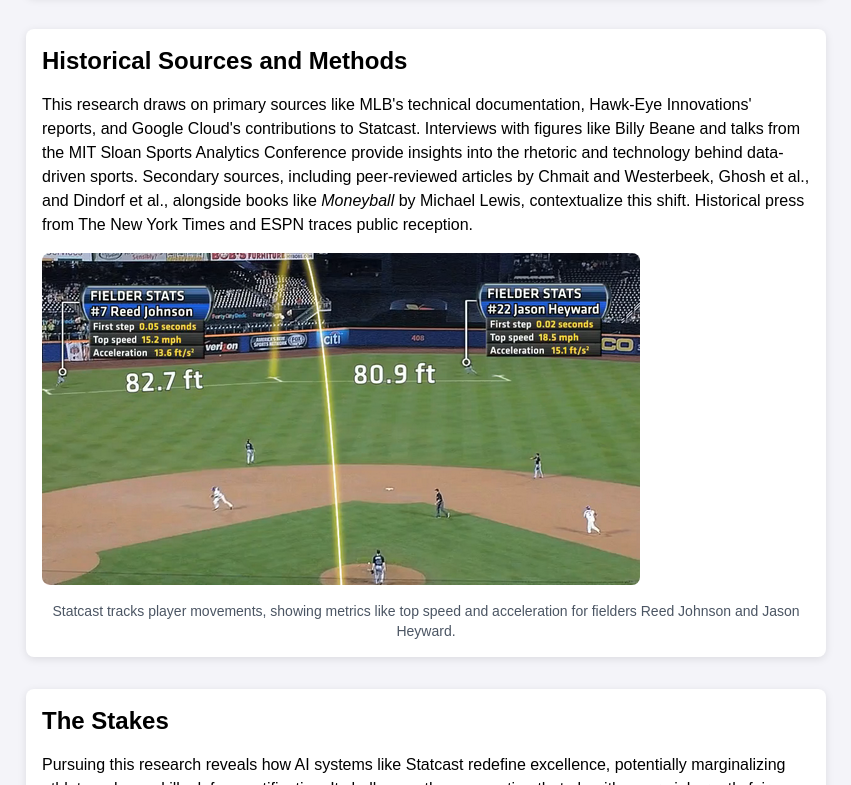
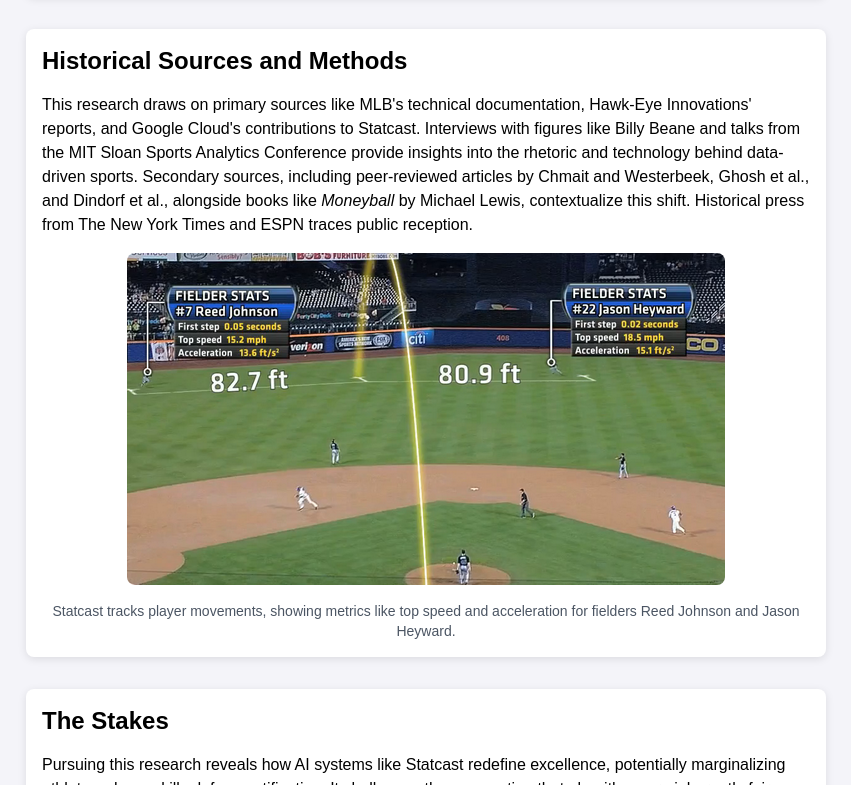
Before and after one commit to cammilroy/cammilroy.github.io, a plain HTML site: page index.html in a window 1280 px wide. Shown: the part 583-1368 px from the top of the page, without its empty margins (214-1065 px from the left). Drawn offline with nearby package versions, Linux system fonts and the light colour scheme.

Commit message:
Update styles.css

```diff
--- a/styles.css
+++ b/styles.css
@@ -30,7 +30,8 @@ body {
     max-width: 100%;
     height: auto;
     border-radius: 8px;
-    margin: 1rem 0;
+    margin: 1rem auto;
+    display: block;
 }
 
 footer {
```
